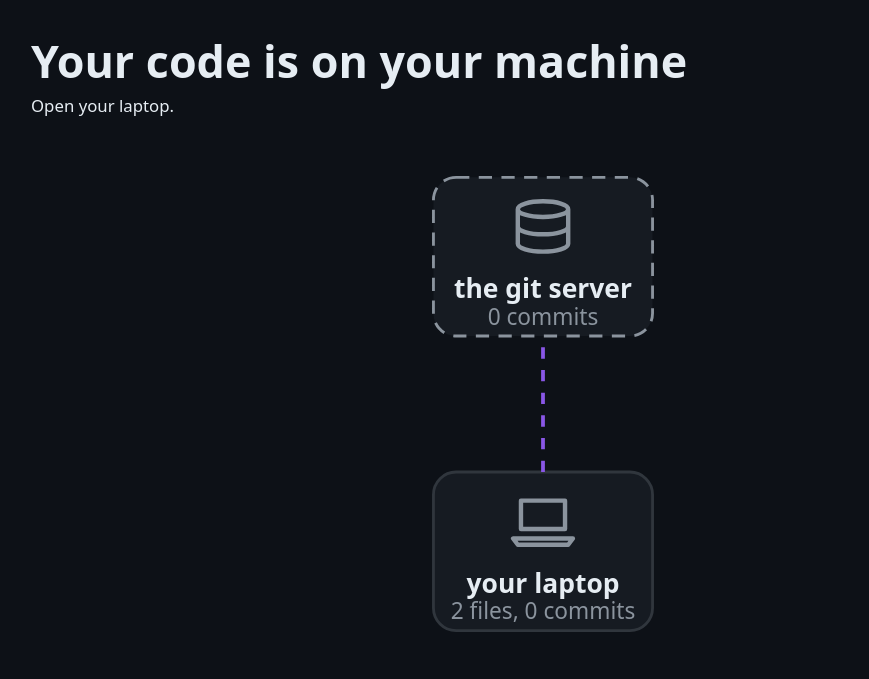
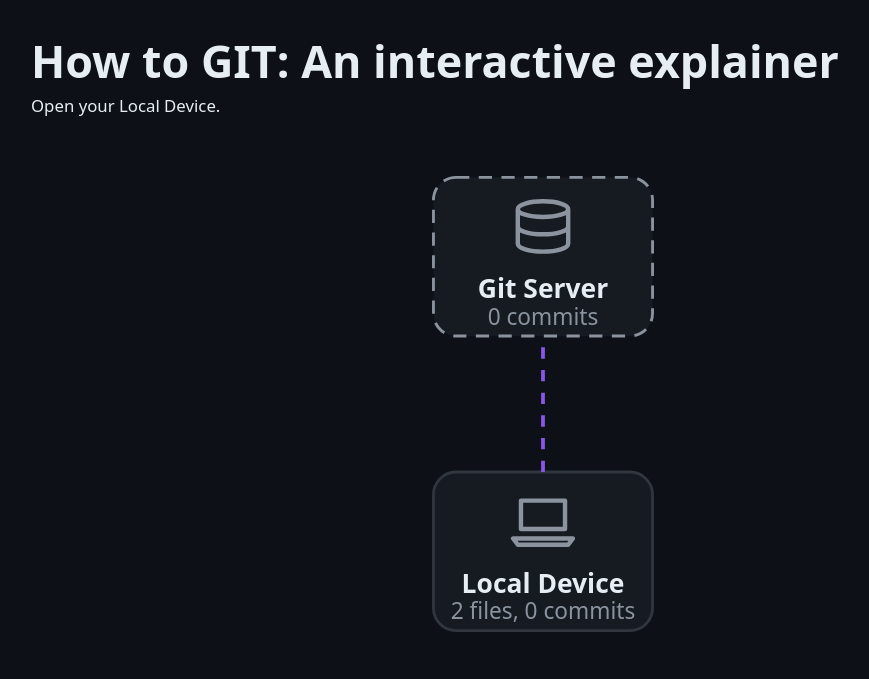
Before and after one commit to comp4020-agentic-coding-studio/comp4020-ass1-drvcarroll, a website built with Vite: page index.html in a window 1280 px wide. Shown: the whole page, without its empty margins (97-966 px from the left). Built offline with nearby package versions, Linux system fonts and the light colour scheme.

Commit message:
Name the entities properly: Local Device, Git Server, Your Files

```diff
--- a/index.html
+++ b/index.html
@@ -3,7 +3,7 @@
   <head>
     <meta charset="UTF-8" />
     <meta name="viewport" content="width=device-width, initial-scale=1.0" />
-    <title>Your code is on your machine — what git actually does</title>
+    <title>How to GIT: An interactive explainer</title>
     <link rel="stylesheet" href="./styles.css" />
   </head>
   <body>
@@ -17,7 +17,7 @@
     </nav>
 
     <main>
-      <h1>Your code is on your machine</h1>
+      <h1>How to GIT: An interactive explainer</h1>
 
       <!--
         The page is three things: a suggestion, the picture, and an accessible
@@ -25,7 +25,7 @@
         happened to, inside the picture, because information placed away from
         the thing it describes reads as unrelated.
       -->
-      <p data-prompt class="prompt">Open your laptop.</p>
+      <p data-prompt class="prompt">Open your Local Device.</p>
 
       <div id="stage" data-graph data-testid="interaction" class="stage"></div>
 
--- a/src/graph/layout.ts
+++ b/src/graph/layout.ts
@@ -184,10 +184,10 @@ export interface Frame {
 }
 
 const FRAMES: Record<string, Frame> = {
-  server: { id: "server", title: "the git server", icon: "cylinder", dotted: true },
-  laptop: { id: "laptop", title: "your laptop", icon: "laptop" },
+  server: { id: "server", title: "Git Server", icon: "cylinder", dotted: true },
+  laptop: { id: "laptop", title: "Local Device", icon: "laptop" },
   git: { id: "git", title: ".git", icon: "cylinder" },
-  files: { id: "files", title: "your files", icon: "folder" },
+  files: { id: "files", title: "Your Files", icon: "folder" },
   index: { id: "index", title: ".git/index", icon: "checklist" },
 };
 
--- a/src/graph/render.ts
+++ b/src/graph/render.ts
@@ -87,7 +87,7 @@ export function createGraph(
   const svg = el("svg", {
     viewBox: scene.viewBox,
     role: "img",
-    "aria-label": "Your laptop, holding your files, the index and .git, with a git server above it across a network gap",
+    "aria-label": "Your Local Device, holding Your Files, the index and .git, with a Git Server above it across a network gap",
   });
 
   // Frames are filled, so they go under the links; a parent line drawn beneath
--- a/src/ui/app.ts
+++ b/src/ui/app.ts
@@ -56,8 +56,8 @@ const WHAT: Record<string, string> = {
 // Opening an entity is not progress, so these are not stages. They are the
 // order the picture has to be unfolded in before a verb has anything to act on.
 const ORIENT: readonly (readonly [string, string])[] = [
-  ["laptop", "Open your laptop."],
-  ["files", "Your work is in one of these. Open your files."],
+  ["laptop", "Open your Local Device."],
+  ["files", "Your work is in one of these. Open Your Files."],
   ["git", "There is a second database in here. Open .git."],
   ["index", "One thing left unopened. Open the index."],
 ];
--- a/src/ui/stages.ts
+++ b/src/ui/stages.ts
@@ -36,7 +36,7 @@ export const STAGES: readonly Stage[] = [
   {
     id: "edit",
     teaches: "Your files are just files on your machine.",
-    prompt: "Open your files and change a line. Watch what git does.",
+    prompt: "Open Your Files and change a line. Watch what git does.",
     met: (world, start) =>
       JSON.stringify(world.working) !== JSON.stringify(start.working),
   },
@@ -74,13 +74,13 @@ export const STAGES: readonly Stage[] = [
   {
     id: "push",
     teaches: "The server is a different computer, and push is the only way up.",
-    prompt: "Nothing has left your machine yet. Open the server and push.",
+    prompt: "Nothing has left your machine yet. Open the Git Server and push.",
     met: (world) => headOid(world.remote) !== undefined,
   },
   {
     id: "diverged",
     teaches: "A push is refused when the server holds work you do not.",
-    prompt: "Let a teammate push from the server, then try to push again.",
+    prompt: "Let a teammate push from the Git Server, then try to push again.",
     met: (world) => {
       const theirs = headOid(world.remote);
       const mine = headOid(world.local);
```
